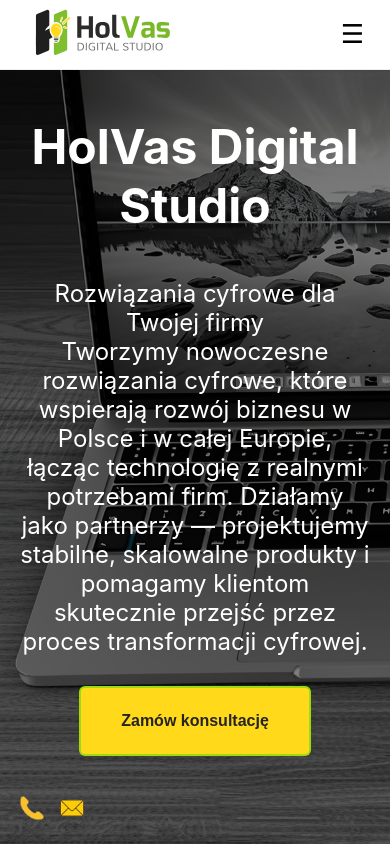
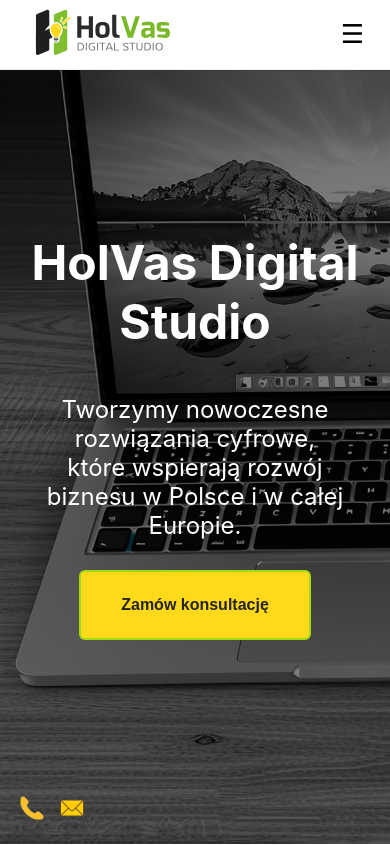
Before and after one commit to HolVas-VH/holvas-site, a React (Vite) app: page / in a window 390 px wide. Shown: the top 845 px of the page. Built offline with nearby package versions, Linux system fonts and the light colour scheme.

Commit message:
Update portfolio img

```diff
--- a/src/components/Hero.jsx
+++ b/src/components/Hero.jsx
@@ -7,23 +7,15 @@
     className={`${styles.hero} ${styles.heroContent}`}
     style={{ backgroundImage: `url(${heroBg})` }}>
       <h1>HolVas Digital Studio</h1>
-      <p>Rozwiązania cyfrowe dla Twojej firmy<br/>
-         Tworzymy nowoczesne rozwiązania cyfrowe, które wspierają rozwój biznesu w Polsce i w całej Europie,
-         łącząc technologię z realnymi potrzebami firm. Działamy jako partnerzy — projektujemy stabilne,
-         skalowalne produkty i pomagamy klientom skutecznie przejść przez proces transformacji cyfrowej.</p>
+      <p className={styles.heroPdesc}>
+        Tworzymy nowoczesne rozwiązania cyfrowe,<br/> które wspierają rozwój biznesu w Polsce i w całej Europie,
+        łącząc technologię z realnymi potrzebami firm. Działamy jako partnerzy — projektujemy stabilne,
+        skalowalne produkty i pomagamy klientom skutecznie przejść przez proces transformacji cyfrowej.</p>
+
+      <p className={styles.heroPmobile}>
+        Tworzymy nowoczesne rozwiązania cyfrowe, <br/>które wspierają rozwój biznesu w Polsce i w całej Europie.
+      </p>
       <button>Zamów konsultację</button>
     </section>
   );
 }
-
-
-// export default function Hero() {
-//     return (
-//         <section className="hero">
-//       <div className="container">
-//         <h1>Цифрові рішення для вашого бізнесу</h1>
-//         <p>Сайти, додатки, аналітика та дизайн під ключ</p>
-//       </div>
-//     </section>
-//     );
-// }
--- a/src/components/Portfolio.jsx
+++ b/src/components/Portfolio.jsx
@@ -6,11 +6,35 @@
 import styles from "../styles/Portfolio.module.css";
 
 export default function Portfolio() {
+  // const projects = [
+  //   { title: "Проект 1", image: placeholderFirst },
+  //   { title: "Проект 2", image: placeholderSecond },
+  //   { title: "Проект 3", image: placeholderThree },
+  // ];
+
   const projects = [
-    { title: "Проект 1", image: "/assets/project1.jpg" },
-    { title: "Проект 2", image: "/assets/project2.jpg" },
-    { title: "Проект 3", image: "/assets/project3.jpg" },
-  ];
+  {
+    title: "Проект 1",
+    image: new URL(
+      '../assets/images/placeholder_768x640.webp',
+      import.meta.url
+    ).href,
+  },
+  {
+    title: "Проект 2",
+    image: new URL(
+      '../assets/images/placeholder_768x640.webp',
+      import.meta.url
+    ).href,
+  },
+  {
+    title: "Проект 3",
+    image: new URL(
+      '../assets/images/placeholder_768x640.webp',
+      import.meta.url
+    ).href,
+  },
+];
 
   return (
     <section id="portfolio" className={styles.portfolio}>
@@ -21,7 +45,7 @@
         slidesPerView={1}
         navigation
         pagination={{ clickable: true }}
-        autoplay={{ delay: 3000 }}
+        autoplay={{ delay: 4500 }}
         loop={true}
         style={{ padding: "20px 0" }}
       >
--- a/src/styles/Hero.module.css
+++ b/src/styles/Hero.module.css
@@ -13,6 +13,10 @@
   justify-content: center;
   text-align: center;
 }
+
+.heroPmobile {
+    display: none;
+  }
 
 /* кольорова підложка */
 .hero::before {
@@ -62,3 +66,14 @@
 button:focus-visible {
   outline: 4px auto #31dc0179;
 }
+
+/* Mobile styles */
+@media (max-width: 768px) {
+  .heroPmobile {
+    display: block;
+  }
+
+  .heroPdesc {
+    display: none;
+  }
+}
```
Also changed, not shown: src/components/AccordionItem.jsx (deleted), 7 other files (tests, documents, lock files or other folders).
